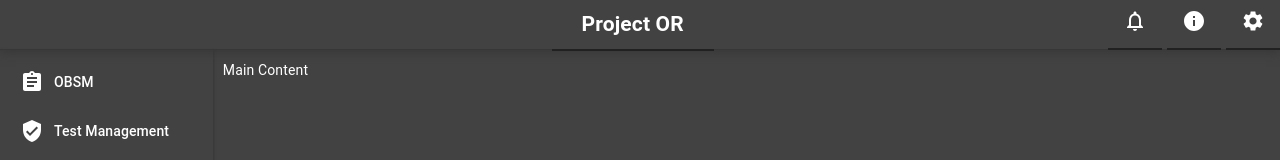
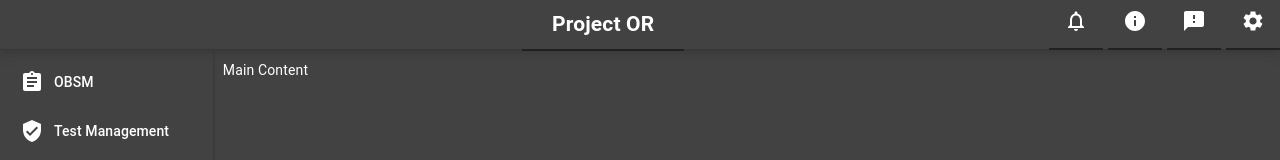
Before and after one commit to id-shiv/django-react-app, a React (Create React App) app in the folder frontend/: page / in a window 1280 px wide. Shown: the top 160 px of the page. Built offline with nearby package versions, Linux system fonts and the light colour scheme.

Commit message:
feedback icon

```diff
--- a/frontend/src/components/BodyTemplate/Header/Header.jsx
+++ b/frontend/src/components/BodyTemplate/Header/Header.jsx
@@ -4,6 +4,7 @@ import {
   NotificationsNone as NotificationIcon,
   Settings as SettingsIcon,
   Info as InfoIcon,
+  Feedback as FeedbackIcon,
 } from "@material-ui/icons";
 
 const Header = ({ classes }) => {
@@ -23,6 +24,9 @@ const Header = ({ classes }) => {
           <InfoIcon />
         </a>
         <a href="/" className={classes.header__itemsright}>
+          <FeedbackIcon />
+        </a>
+        <a href="/" className={classes.header__itemsright}>
           <SettingsIcon />
         </a>
       </div>
```
